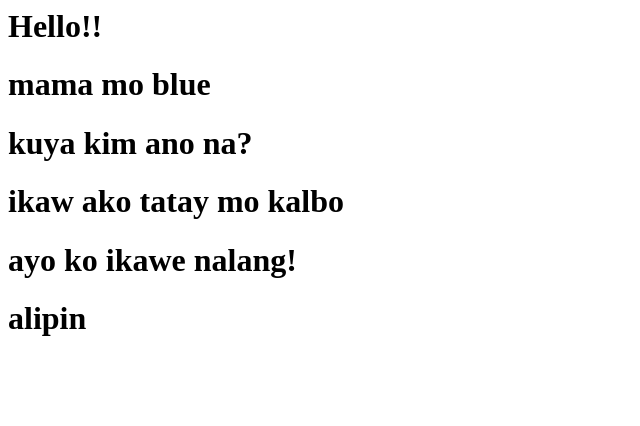
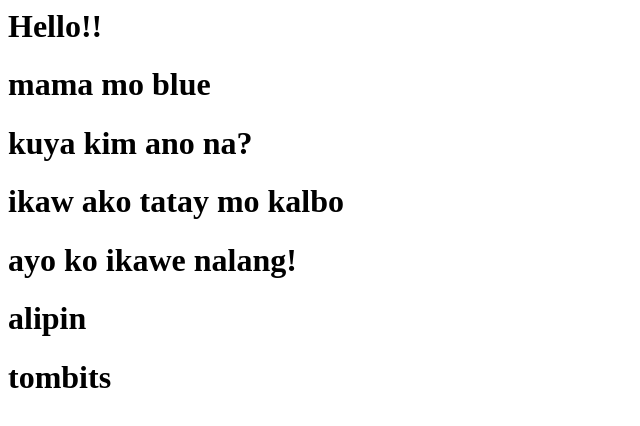
Before and after one commit to Jun-jpg-ship/Gengos-2ndSemester, a plain HTML site: page index.html in a window 1280 px wide. Shown: the whole page, without its empty margins (0-640 px from the left). Drawn offline with Linux system fonts and the light colour scheme.

Commit message:
eight commit

```diff
--- a/index.html
+++ b/index.html
@@ -4,3 +4,4 @@
 <h1>ikaw ako tatay mo kalbo</h1>
 <h1>ayo ko ikawe nalang!</h1>
 <h1>alipin</h1>
+<h1>tombits</h1>
```
